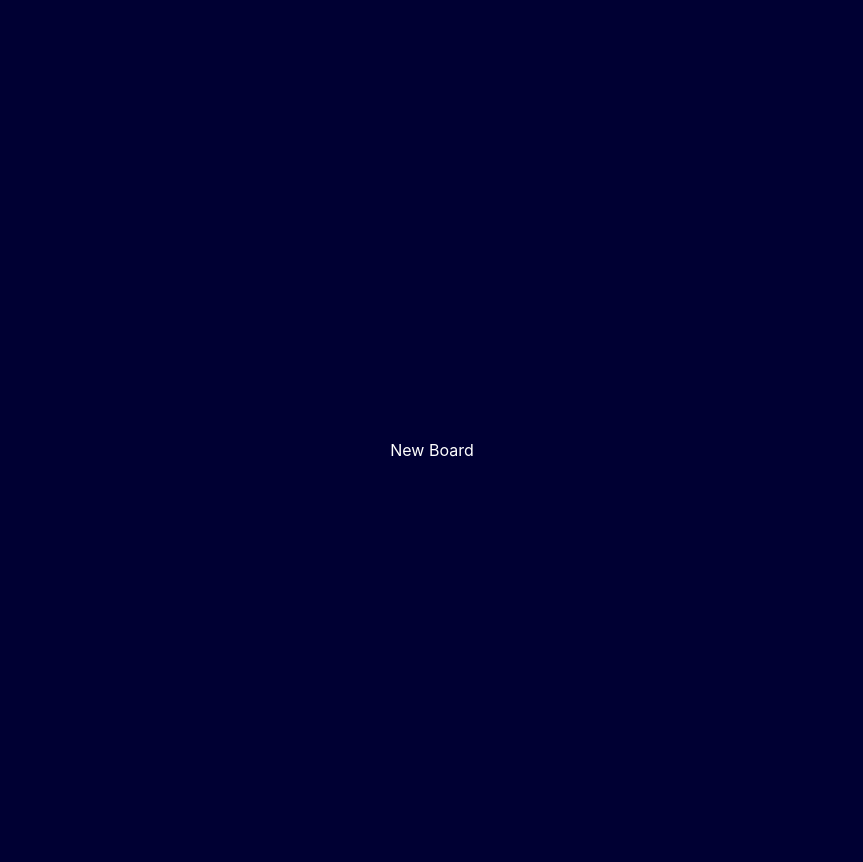
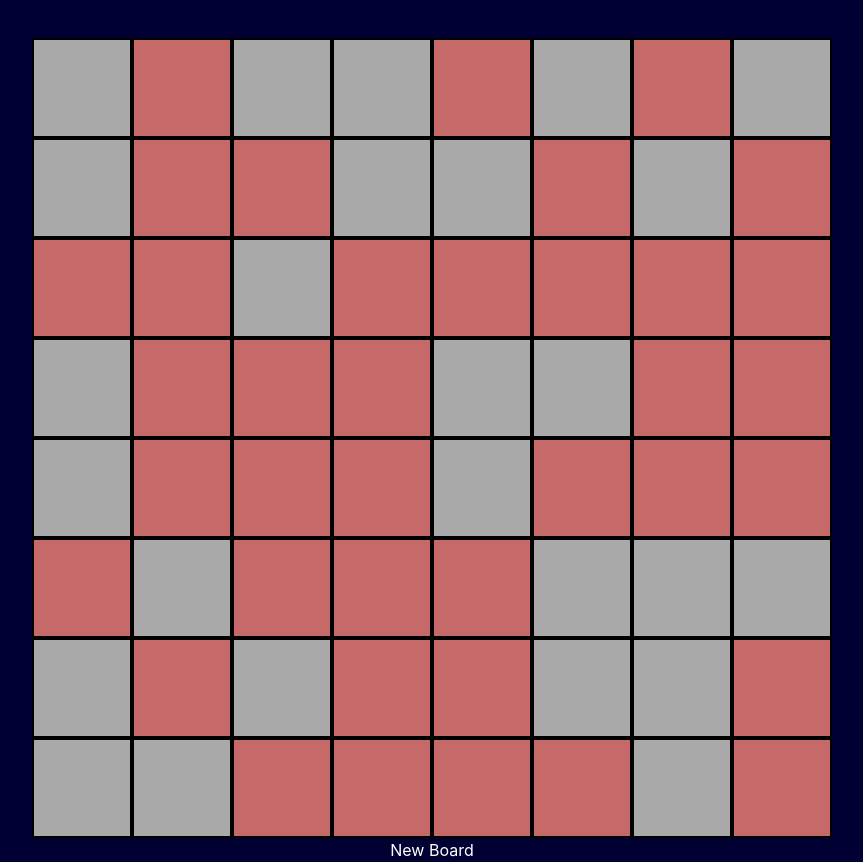
Before and after one commit to Valllerian/Lights-Out-Game, a React (Create React App) app: page / in a window 1280 px wide. Shown: the whole page, without its empty margins (208-1071 px from the left). Built offline with nearby package versions, Linux system fonts and the light colour scheme.

Commit message:
Lit\unLit cells displayed

```diff
--- a/src/Board/Board.jsx
+++ b/src/Board/Board.jsx
@@ -29,39 +29,37 @@ import "./Board.css";
  **/
 
 const Board = () => {
-const [columns, setColumns] = useState(8)
-const [rows, setRows] = useState(8)
-const [hasWon, setHasWon] = useState(false)
-const [board, setBoard] = useState([])
+  const [columns, setColumns] = useState(8);
+  const [rows, setRows] = useState(8);
+  const [hasWon, setHasWon] = useState(false);
+  const [board, setBoard] = useState([]);
 
   useEffect(() => {
-  createRows()
-}, [])
-
+    createRows();
+  }, []);
 
   const createColumns = () => {
     var result = [];
-  var states = [true, false]
-  for(let i = 0; i < columns; i ++){
-    result.push(states[Math.floor(Math.random()*2)])
+    var states = [true, false];
+    for (let i = 0; i < columns; i++) {
+      result.push(states[Math.floor(Math.random() * 2)]);
     }
-  return result
+    return result;
   };
 
   const createRows = () => {
     var fullResult = [];
-  for(let i = 0; i < rows; i ++){
-    fullResult.push(createColumns())
+    for (let i = 0; i < rows; i++) {
+      fullResult.push(createColumns());
     }
-  setBoard(fullResult)
-
+    setBoard(fullResult);
   };
 
   const handleClick = (e) => {
     e.preventDefault();
-createRows()
-console.log(board)
-}
+    createRows();
+    console.log(board);
+  };
 
   /** create a board nrows high/ncols wide, each cell randomly lit or unlit */
 
@@ -96,10 +94,29 @@ console.log(board)
   /** Render game board or winning message. */
 
   return (
-
-
+    <div>
+      <div>
+        <div className="inline-grid grid-cols-8 ">
+          {board.map((row) => {
+            return (
+              <div key={row.length * Math.floor(Math.random() * 6666)}>
+                {row.map((element) => {
+                  return (
+                    <div key={Math.floor(Math.random() * 6666)}>
+                      {" "}
+                      <Cell isLit={element} />
+                      {element}
+                    </div>
+                  );
+                })}
+              </div>
+            );
+          })}
+        </div>
+      </div>
       <div>
         <button onClick={(e) => handleClick(e)}>New Board</button>
+      </div>
     </div>
   );
 
--- a/src/Cell/Cell.css
+++ b/src/Cell/Cell.css
@@ -1,9 +1,10 @@
 .Cell {
+  border:black solid 2px;
   height: 100px;
   width: 100px;
   background-color: darkgray;
 }
 
 .Cell-lit {
-  background-color: white;
+  background-color: rgb(197, 105, 105);
 }
--- a/src/Cell/Cell.js
+++ b/src/Cell/Cell.js
@@ -14,19 +14,22 @@ import "./Cell.css";
  *
  **/
 
-const Cell = () => {
-  const [isLit, setIsLit] = useState(false);
+const Cell = (props) => {
+  // const [isLit, setIsLit] = useState(false);
+  let Lit = props.isLit
   // constructor(props) {
   //   super(props);
   //   this.handleClick = this.handleClick.bind(this);
   // }
 
-  const handleClick = (evt) => {
+  const handleClick = () => {
     // call up to the board to flip cells around this cell
     // this.props.flipCellsAroundMe();
+
+    console.log(Lit)
   };
 
-  let classes = "Cell" + (isLit ? " Cell-lit" : "");
+  let classes = "Cell" + (Lit ? " Cell-lit" : "");
   return <td className={classes} onClick={handleClick} />;
 };
 
```
Lines whose indentation alone changed are shown as unchanged.
